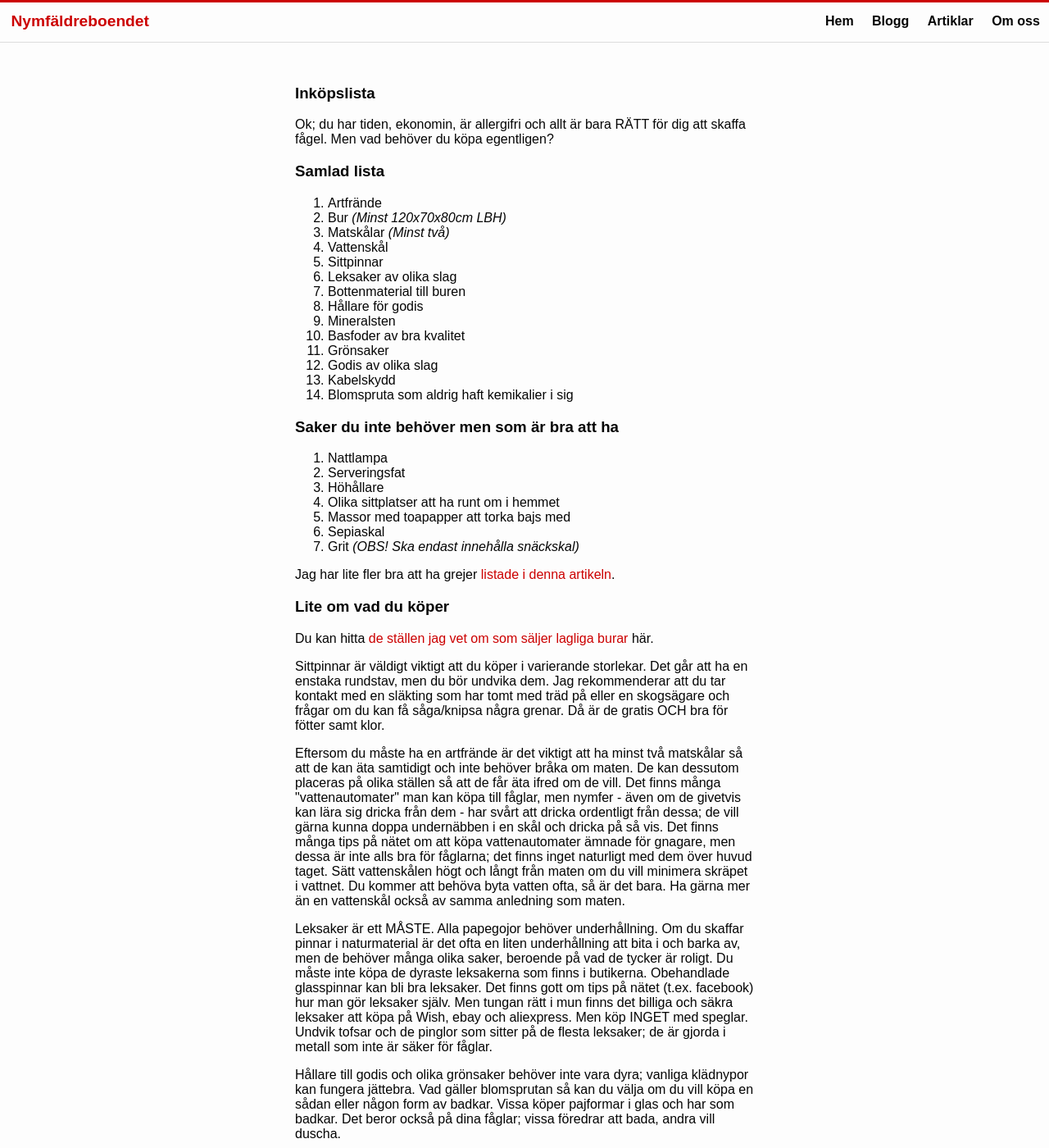
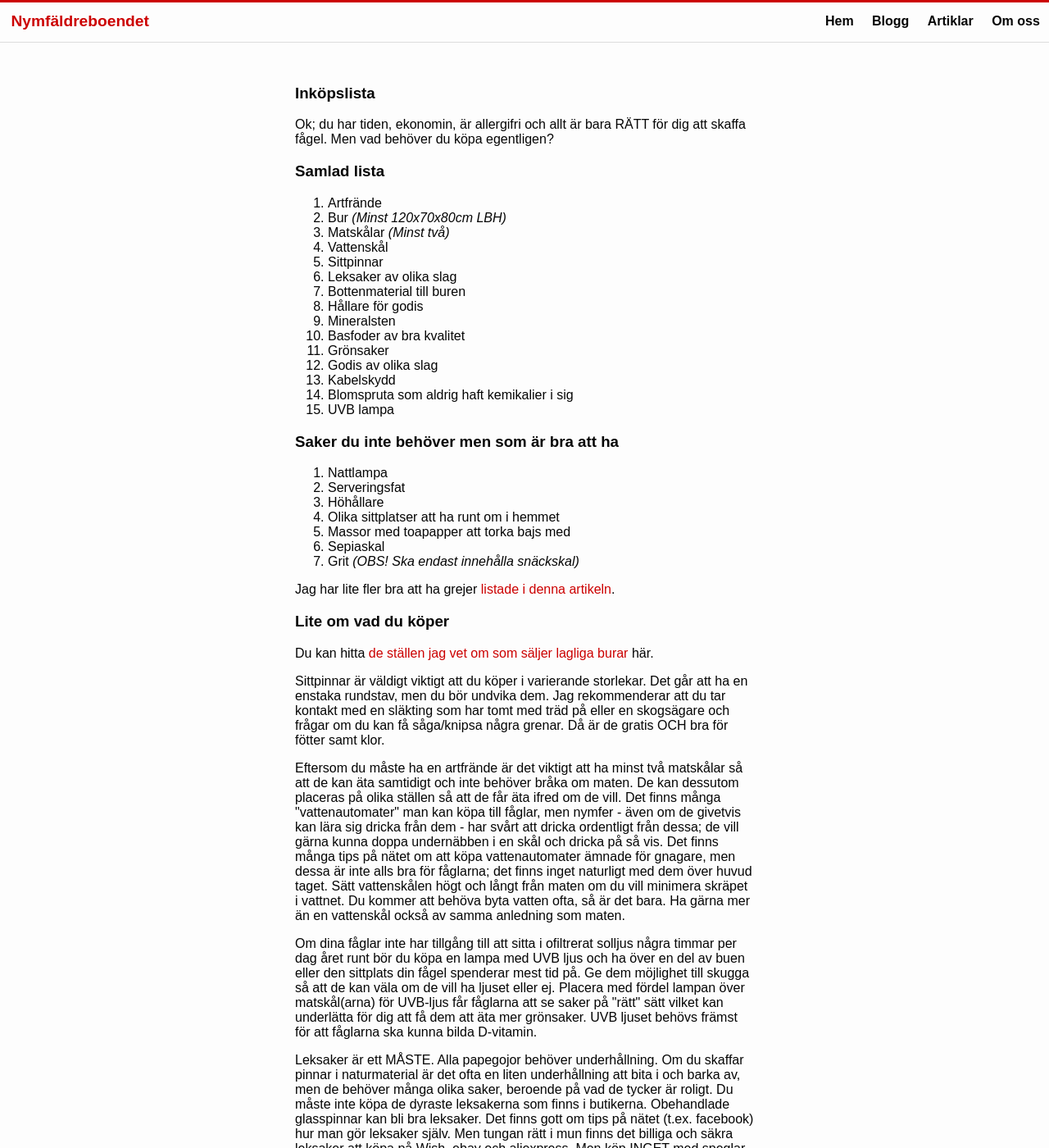
Before and after one commit to EvelinFoxell/lyrics, a Jekyll site: the page built from _articles/inkopslista.html, in a window 1280 px wide and 1400 px high. Shown: the whole window at 82% size. Built offline with Jekyll 4.4.1, drawn with Linux system fonts in a browser that asks for light colours.

Commit message:
Update inkopslista.html
Add UVB lamp and a section about it.

```diff
--- a/_articles/inkopslista.html
+++ b/_articles/inkopslista.html
@@ -32,6 +32,7 @@ permalink: /articles/inkopslista
 		<li>Godis av olika slag</li>
 		<li>Kabelskydd</li>
 		<li>Blomspruta som aldrig haft kemikalier i sig</li>
+		<li>UVB lampa</li>
 	</ol>
 
 	<h3>Saker du inte behöver men som är bra att ha</h3>
@@ -63,6 +64,10 @@ permalink: /articles/inkopslista
 	</p>
 
 	<p>
+		Om dina fåglar inte har tillgång till att sitta i ofiltrerat solljus några timmar per dag året runt bör du köpa en lampa med UVB ljus och ha över en del av buen eller den sittplats din fågel spenderar mest tid på. Ge dem möjlighet till skugga så att de kan väla om de vill ha ljuset eller ej. Placera med fördel lampan över matskål(arna) för UVB-ljus får fåglarna att se saker på "rätt" sätt vilket kan underlätta för dig att få dem att äta mer grönsaker. UVB ljuset behövs främst för att fåglarna ska kunna bilda D-vitamin.
+	</p>
+
+	<p>
 		Leksaker är ett MÅSTE. Alla papegojor behöver underhållning. Om du skaffar pinnar i naturmaterial är det ofta en liten underhållning att bita i och barka av, men de behöver många olika saker, beroende på vad de tycker är roligt. Du måste inte köpa de dyraste leksakerna som finns i butikerna. Obehandlade glasspinnar kan bli bra leksaker. Det finns gott om tips på nätet (t.ex. facebook) hur man gör leksaker själv. Men tungan rätt i mun finns det billiga och säkra leksaker att köpa på Wish, ebay och aliexpress. Men köp INGET med speglar. Undvik tofsar och de pinglor som sitter på de flesta leksaker; de är gjorda i metall som inte är säker för fåglar.
 	</p>
 
```
